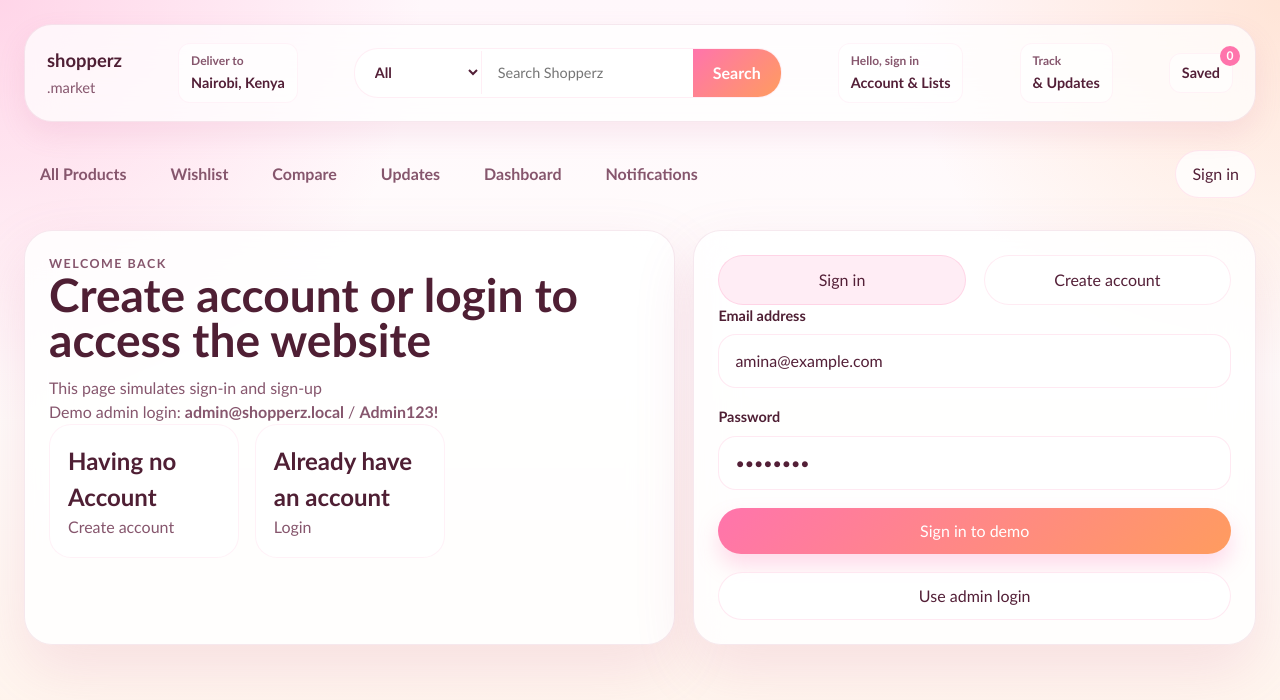
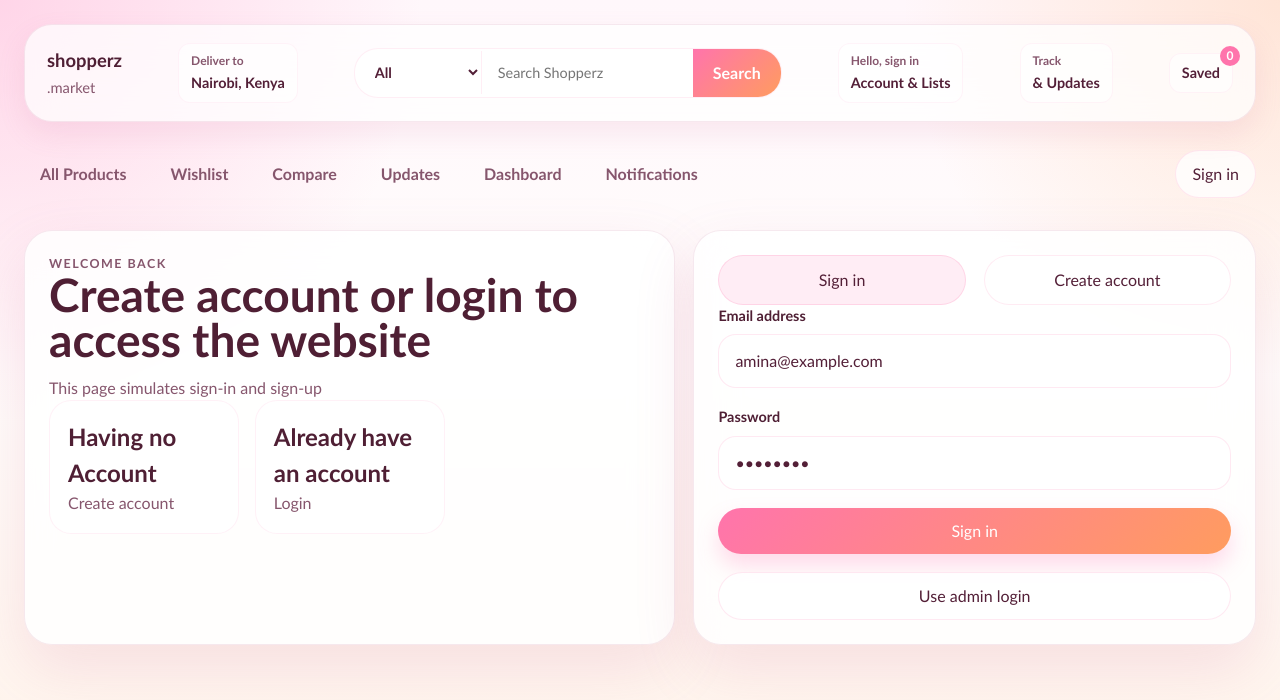
Before and after one commit to JohnKinyadev/shopperz_2, a React (Vite) app: page /auth in a window 1280 px wide. Shown: the top 700 px of the page. Built offline with nearby package versions, Linux system fonts and the light colour scheme; no server answers.

Commit message:
Hide the admin login credentials
Commented them out

```diff
--- a/src/pages/AuthPage.jsx
+++ b/src/pages/AuthPage.jsx
@@ -44,9 +44,9 @@ function AuthPage() {
         <p>
           This page simulates sign-in and sign-up
         </p>
-        <p>
+        {/* <p>
           Demo admin login: <strong>admin@shopperz.local</strong> / <strong>Admin123!</strong>
-        </p>
+        </p> */}
         <div className="seller-stat-grid">
           <article>
             <strong>Having no Account</strong>
@@ -100,7 +100,7 @@ function AuthPage() {
           </label>
 
           <button type="submit" className="primary-button">
-            {mode === "signup" ? "Create account" : "Sign in to demo"}
+            {mode === "signup" ? "Create account" : "Sign in"}
           </button>
 
           {mode === "signin" ? (
```
